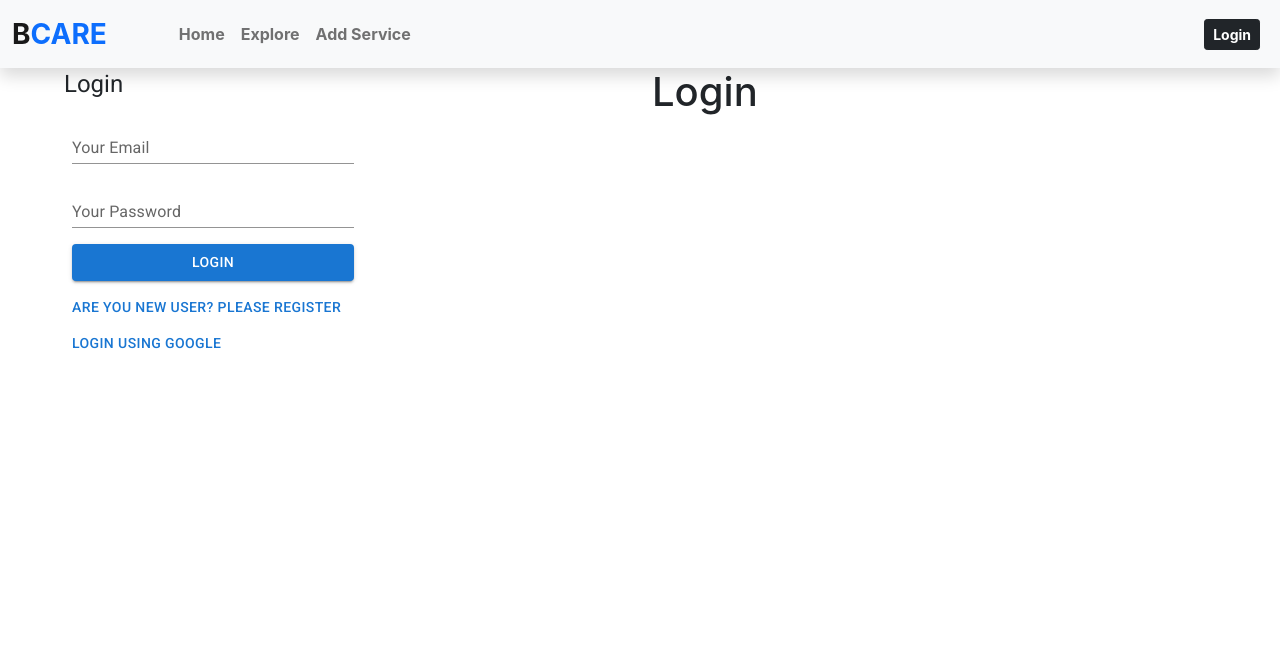
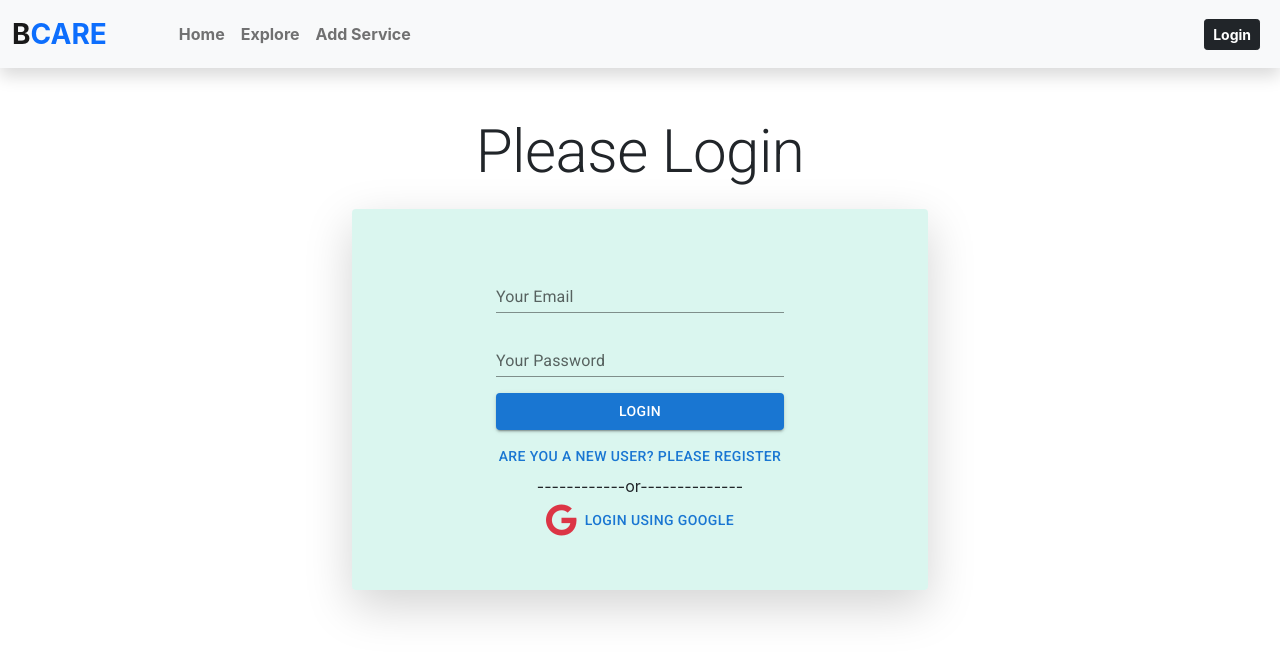
Before and after one commit to masumwbdev/baby-care-client, a React (Create React App) app: page /login in a window 1280 px wide. Shown: the top 658 px of the page. Built offline with nearby package versions, Linux system fonts and the light colour scheme; no server answers.

Commit message:
styled login form

```diff
--- /dev/null
+++ b/src/Pages/Login/Login/Login.css
@@ -0,0 +1,11 @@
+.login-form{
+    background-color: rgba(30, 202, 159, 0.164);
+    margin: 0 auto;
+    width: 50%;
+}
+.login-form a{
+    text-decoration: none;
+}
+.login-form a:hover{
+    text-decoration: underline;
+}
--- a/src/Pages/Login/Login/Login.js
+++ b/src/Pages/Login/Login/Login.js
@@ -27,6 +27,7 @@ import Typography from '@mui/material/Typography';
 import TextField from '@mui/material/TextField';
 import { Link, useLocation, useHistory } from 'react-router-dom';
 import useAuth from '../../../hooks/useAuth';
+import './Login.css'
 
 const Login = () => {
     const [loginData, setLoginData] = useState({});
@@ -52,12 +53,12 @@ const Login = () => {
     }
     return (
         <Container>
-            <Grid container rowSpacing={1} columnSpacing={{ xs: 1, sm: 2, md: 3 }}>
-                <Grid item xs={12} md={6}>
-                    <Typography variant="h5" gutterBottom component="div">
-                        Login
+            <Grid rowSpacing={1} columnSpacing={{ xs: 1, sm: 2, md: 3 }}>
+            <Typography className="text-center mt-5" variant="h2" gutterBottom component="div">
+                        Please Login
                     </Typography>
-                    <form onSubmit={handleLogin}>
+                <Grid  item>
+                    <form className="text-center rounded py-5 login-form shadow-lg" onSubmit={handleLogin}>
                         <TextField id="standard-basic"
                             sx={{ width: '50%', m: 1 }}
                             label="Your Email"
@@ -75,10 +76,12 @@ const Login = () => {
                         <Button variant="contained" type="submit" sx={{ width: '50%', m: 1 }}>Login</Button>
                         <br />
                         <Link to="/register">
-                            <Button>Are you new user? please Register</Button>
+                            <Button>Are you a new user? please Register</Button>
                         </Link>
+                        <div>------------or--------------</div>
+                        <Button onClick={handleGoogle}><i class="fab fa-google fs-2 text-danger me-2"></i> Login using google</Button>
                     </form>
-                    <Button onClick={handleGoogle}>Login using google</Button>
+
                     {
                         isLoading && <CircularProgress color="secondary" />
                     }
@@ -89,9 +92,6 @@ const Login = () => {
                         error && <Alert severity="error">{error}</Alert>
                     }
                 </Grid>
-                <Grid item xs={12} md={6}>
-                    <h1>Login</h1>
-                </Grid>
             </Grid>
         </Container>
     );
```
